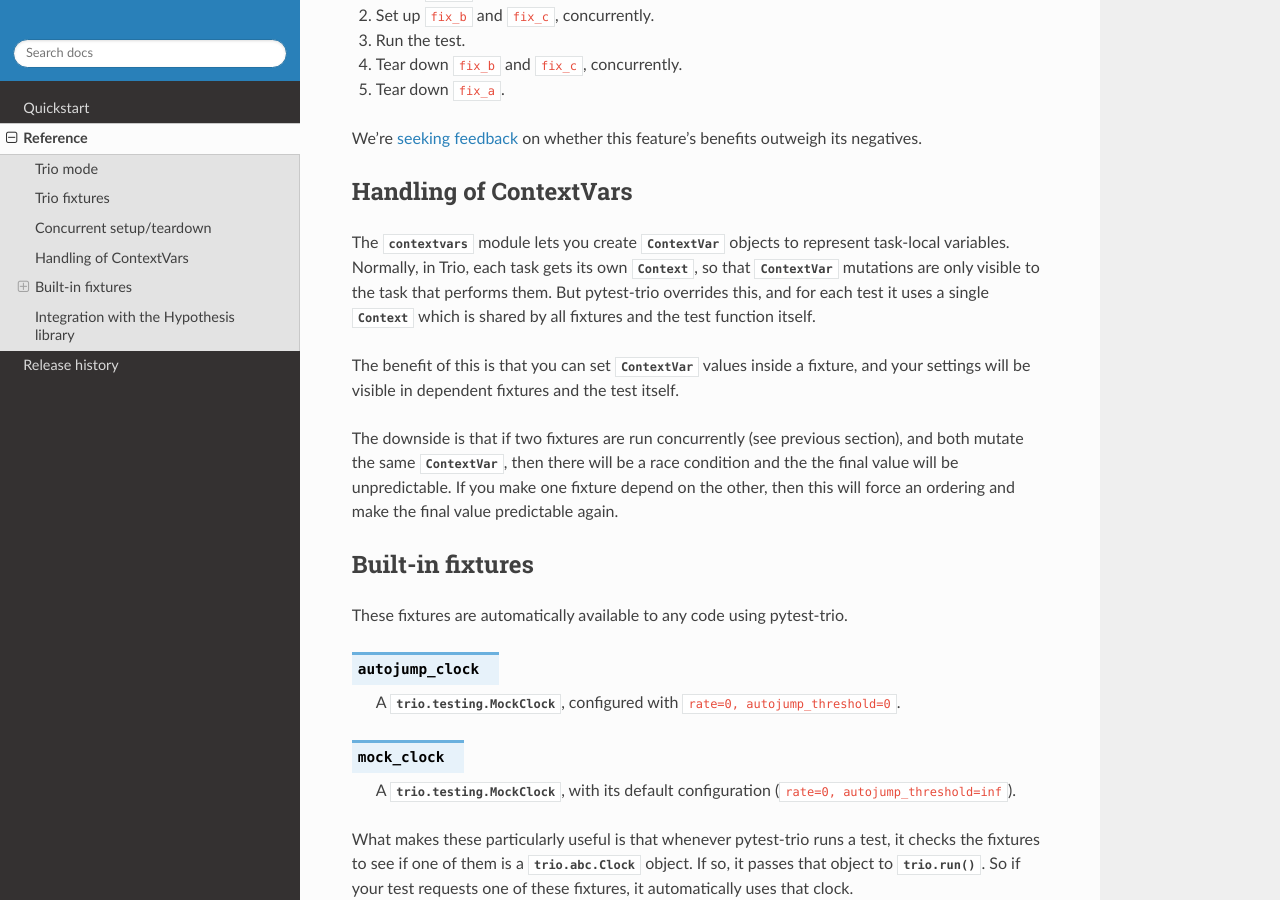
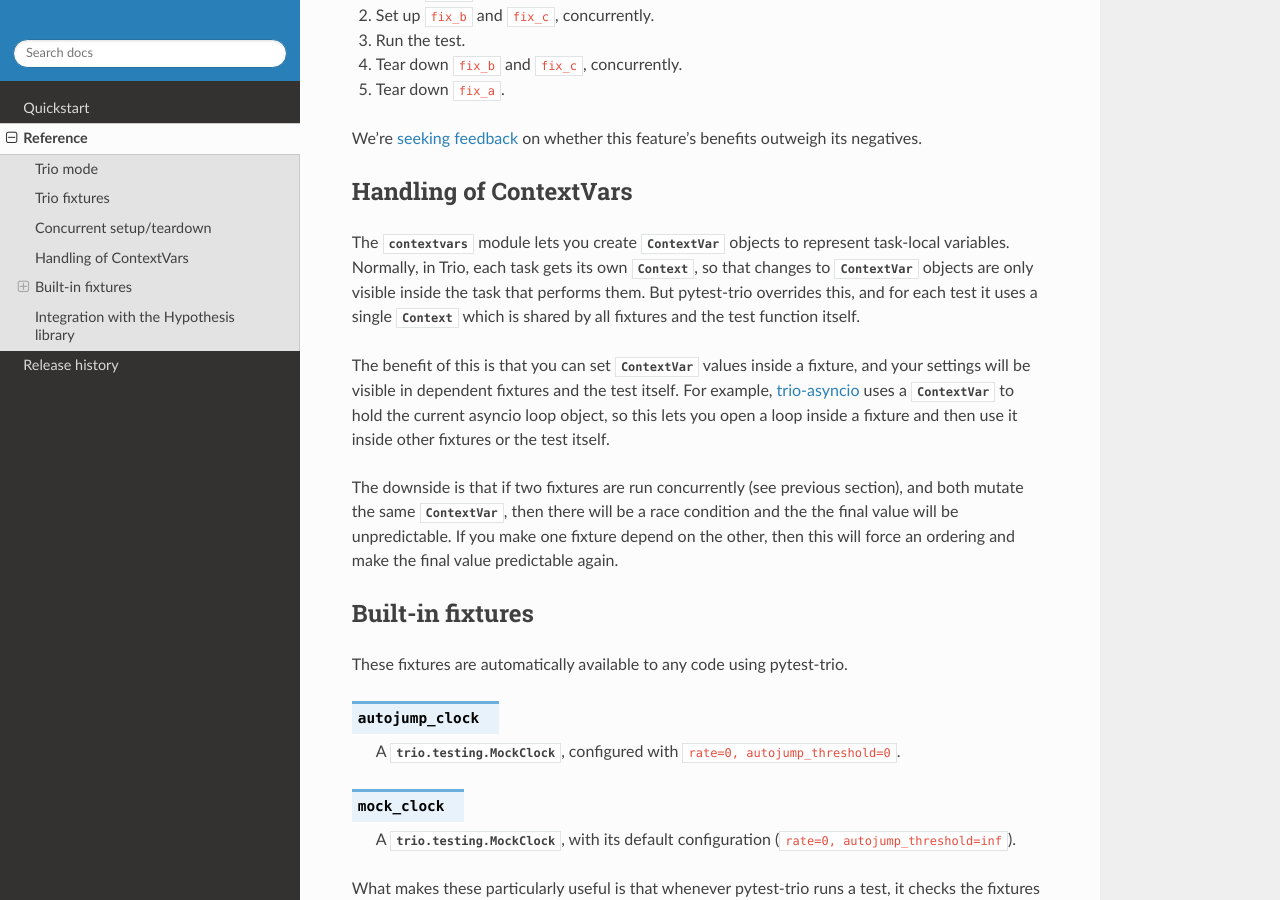
Before and after one commit to python-trio/pytest-trio, a Sphinx documentation site: the page built from docs/source/reference.rst, in a window 1280 px wide and 900 px high, scrolled down 2573 px. Built offline with Sphinx 7.4.7 and the Read the Docs theme 2.0.0, drawn with Linux system fonts in a browser that asks for light colours; the version number could not be read and is left out.

Commit message:
this time for sure...

```diff
--- a/docs/source/reference.rst
+++ b/docs/source/reference.rst
@@ -152,15 +152,19 @@ Handling of ContextVars
 The :mod:`contextvars` module lets you create
 :class:`~contextvars.ContextVar` objects to represent task-local
 variables. Normally, in Trio, each task gets its own
-:class:`~contextvars.Context`, so that :class:`~ContextVar` mutations
-are only visible to the task that performs them. But pytest-trio
-overrides this, and for each test it uses a single
-:class:`~contextvars.Context` which is shared by all fixtures and the
-test function itself.
+:class:`~contextvars.Context`, so that changes to
+:class:`~contextvars.ContextVar` objects are only visible inside the
+task that performs them. But pytest-trio overrides this, and for each
+test it uses a single :class:`~contextvars.Context` which is shared by
+all fixtures and the test function itself.
 
 The benefit of this is that you can set
 :class:`~contextvars.ContextVar` values inside a fixture, and your
 settings will be visible in dependent fixtures and the test itself.
+For example, `trio-asyncio <https://trio-asyncio.readthedocs.io/>`__
+uses a :class:`~contextvars.ContextVar` to hold the current asyncio
+loop object, so this lets you open a loop inside a fixture and then
+use it inside other fixtures or the test itself.
 
 The downside is that if two fixtures are run concurrently (see
 previous section), and both mutate the same
```
